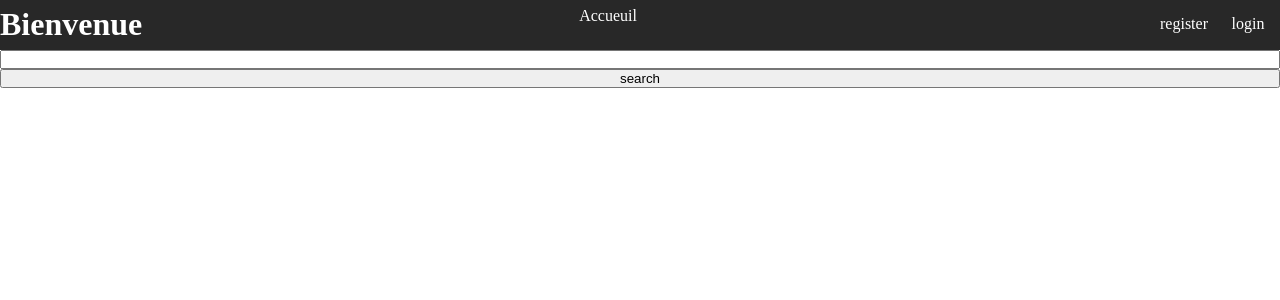
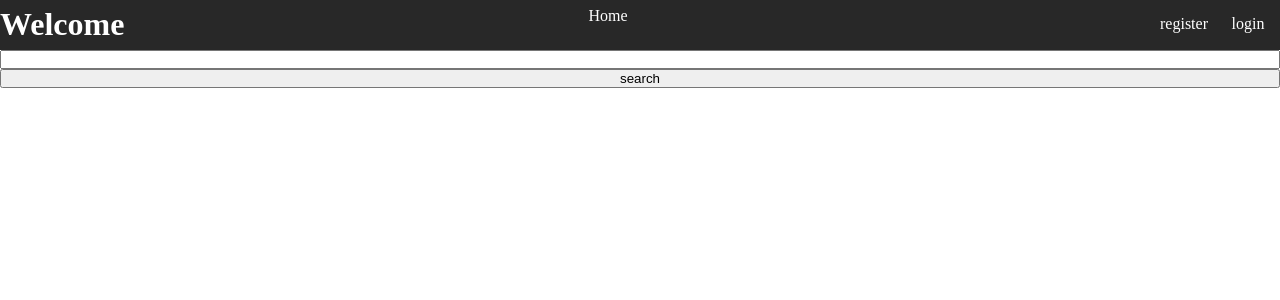
Before and after one commit to Akik4/e-commerce-PHP, a PHP site: page /index.php in a window 1280 px wide. Shown: the top 300 px of the page. Run offline with PHP 8.4, Linux system fonts and the light colour scheme.

Commit message:
French to English

```diff
--- a/public/template/header.php
+++ b/public/template/header.php
@@ -23,8 +23,8 @@ if (isset($_SESSION["id"])){
     <div class="all-page">
         <header>
             <div id="nav-menu">
-                <H1>Bienvenue</H1>
-                <a href="/index.php">Accueuil</a>
+                <H1>Welcome</H1>
+                <a href="/index.php">Home</a>
             </div>
             <div id="user-nav">
                 <?php
```
